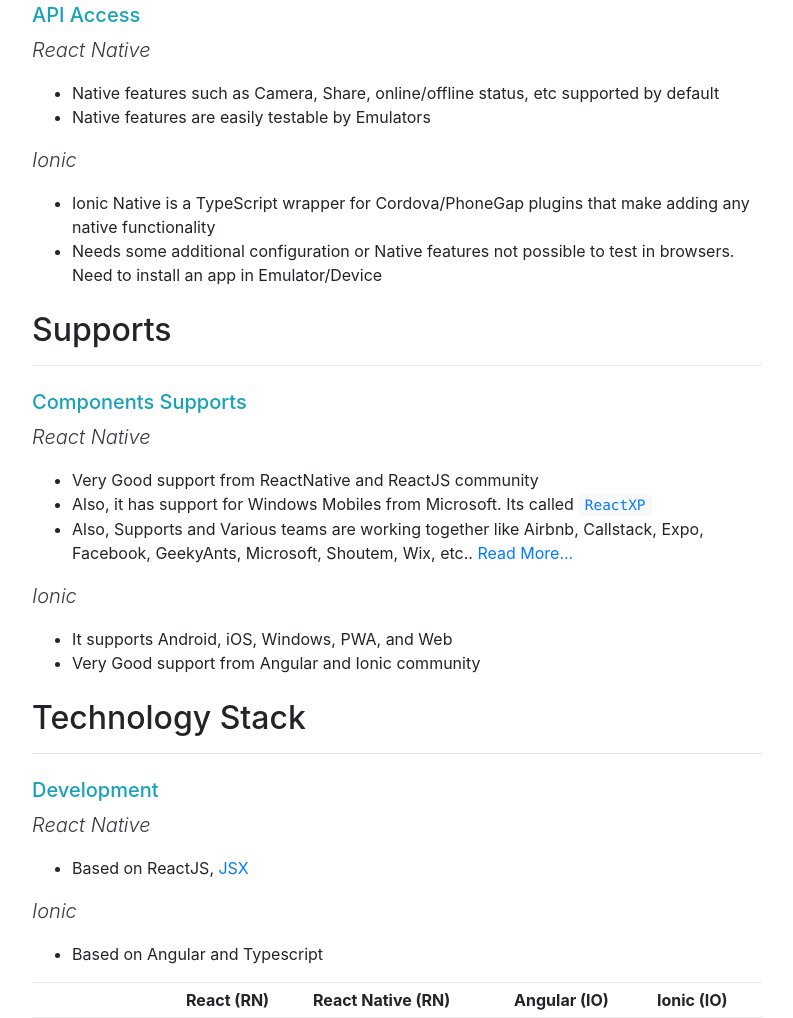
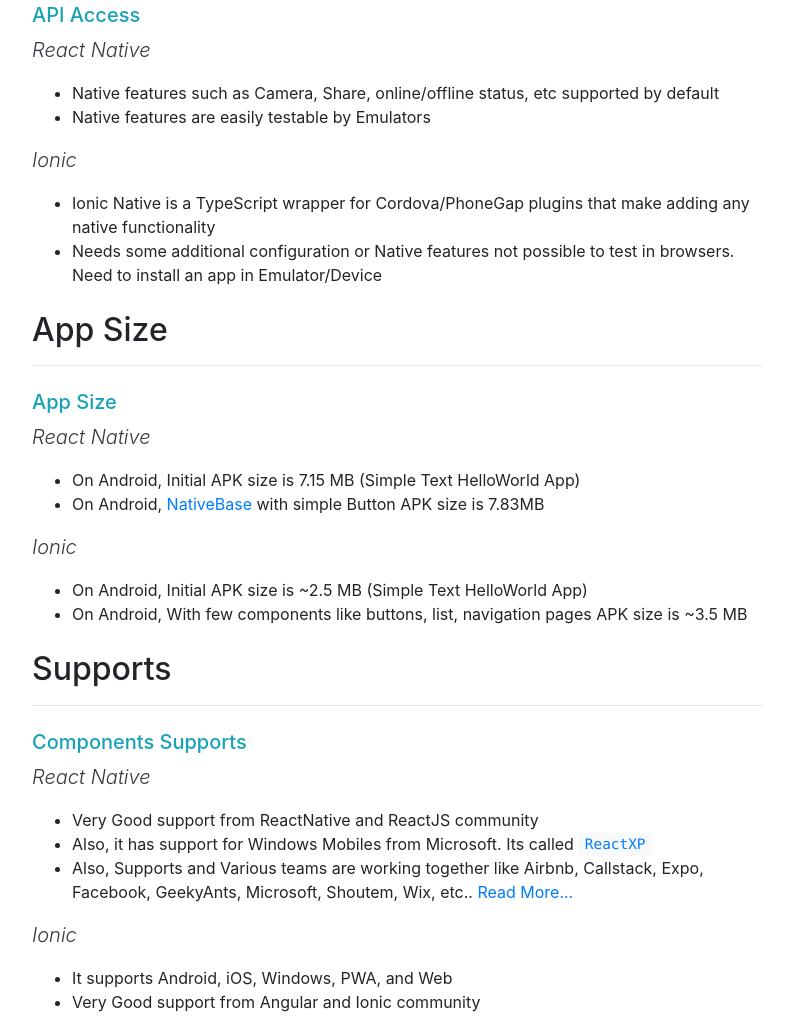
Before and after one commit to saravanakumargn/React-Native-Vs-Ionic-Features-Comparison, a plain HTML site: page index.html in a window 1280 px wide. Shown: the part 1240-2258 px from the top of the page, without its empty margins (433-1226 px from the left). Drawn offline with nearby package versions, Linux system fonts and the light colour scheme.

Commit message:
Update App size

```diff
--- a/index.html
+++ b/index.html
@@ -15,6 +15,7 @@
                     <div id="list-example" class="list-group">
                         <a class="list-group-item list-group-item-action" href="#Components">UI Components</a>
                         <a class="list-group-item list-group-item-action" href="#Native-Features">Native Features</a>
+                        <a class="list-group-item list-group-item-action" href="#AppSize">App Size</a>
                         <a class="list-group-item list-group-item-action" href="#Supports">Supports</a>
                         <a class="list-group-item list-group-item-action" href="#Technology-Stack">Technology Stack</a>
                         <a class="list-group-item list-group-item-action" href="#Running-Testing-Debug">Running, Testing & Debug</a>
@@ -68,7 +69,7 @@
                             <ul>
                                 <li>Mostly all required components are available</li>
                                 <li>Component themes are loading by HTML and CSS. Themes like Material for Android, iOS, and Windows supported from Ionic by default</li>
-                                <li>CSS is managed by SASS and very to customize</li>
+                                <li>CSS is managed by SASS and very easy to customize</li>
                             </ul>
                         </section>
                     </section>
@@ -89,6 +90,24 @@
                             </ul>
                         </section>
                     </section>
+
+                        <section id="AppSize">
+                            <h2 class="mt-4">App Size</h2>
+                            <hr class="my-3">
+                            <section>
+                                <h5 class="text-info mt-4">App Size</h5>
+                                <p class="lead text-dark font-italic">React Native</p>
+                                <ul>
+                                    <li>On Android, Initial APK size is 7.15 MB (Simple Text HelloWorld App)</li>
+                                    <li>On Android, <a target="_blank" href="https://nativebase.io/">NativeBase</a> with simple Button APK size is 7.83MB</li>
+                                </ul>
+                                <p class="lead text-dark font-italic">Ionic</p>
+                                <ul>
+                                    <li>On Android, Initial APK size is ~2.5 MB (Simple Text HelloWorld App)</li>
+                                    <li>On Android, With few components like buttons, list, navigation pages APK size is ~3.5 MB</li>
+                                </ul>
+                            </section>
+                        </section>
                     <section id="Supports">
                         <h2 class="mt-4">Supports</h2>
                         <hr class="my-3">
```
